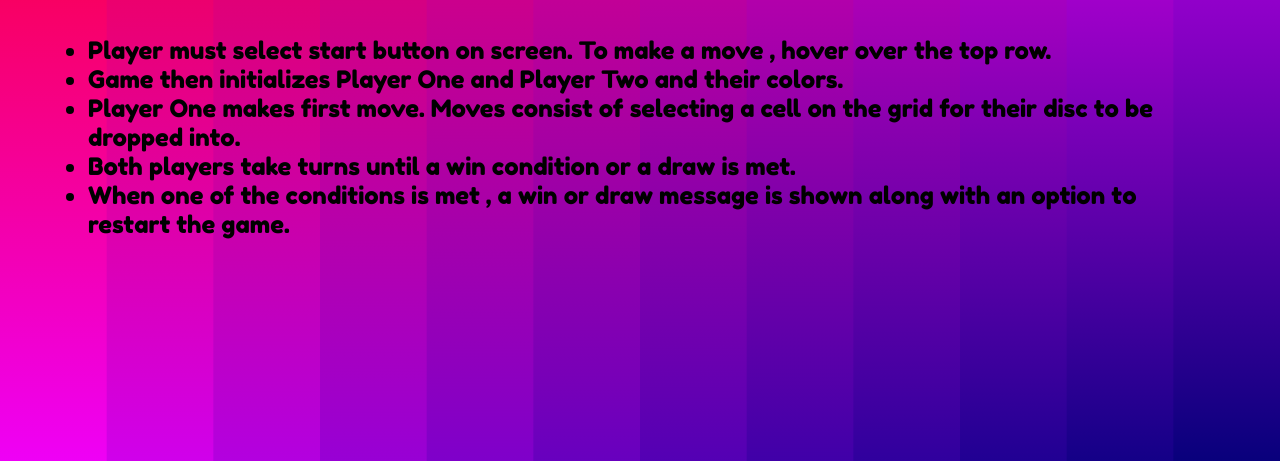
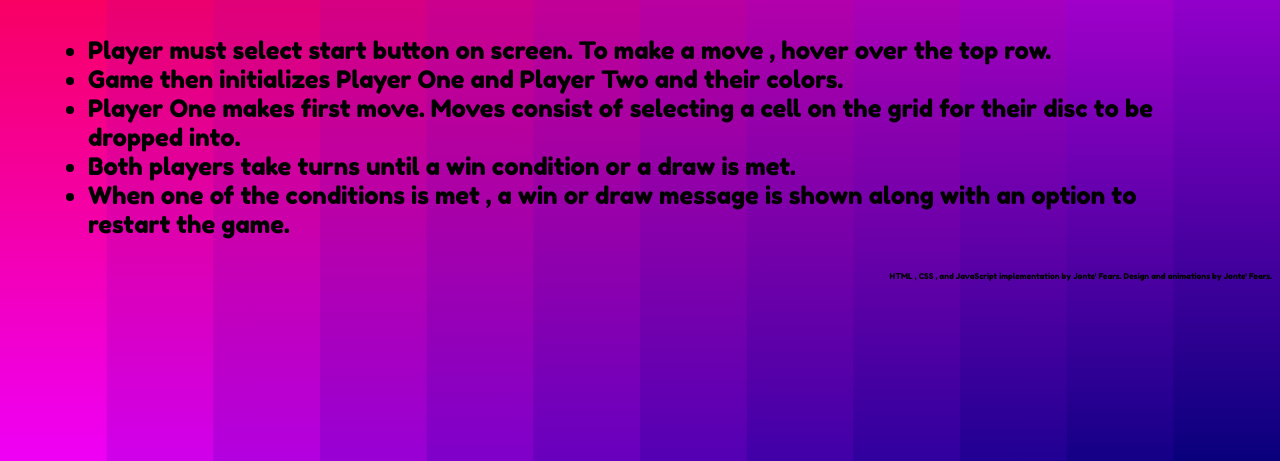
Before and after one commit to JYoung554/ConnectFour-Game, a plain HTML site: page index.html in a window 1280 px wide. Shown: the part 339-800 px from the top of the page. Drawn offline with Linux system fonts and the light colour scheme.

Commit message:
Updated Readme

```diff
--- a/app.js
+++ b/app.js
@@ -9,7 +9,6 @@ const resetButton = document.querySelector('.reset')
 const startGame = document.querySelector('.start')
 const homeButton = document.querySelector('.home')
 let currentPlayer = 'red'
-
 resetButton.style.backgroundColor = 'red'
 
 /////////////////////////////////////////////////////////////////////
--- a/index.html
+++ b/index.html
@@ -27,6 +27,6 @@
       </li>
       <li>When one of the conditions is met , a win or draw message is shown along with an option to restart the game.</li>
     </ul>
-
+<footer>HTML , CSS , and JavaScript implementation by Jonte' Fears. Design and animations by Jonte' Fears.</footer>
 </body>
 </html>
--- a/style.css
+++ b/style.css
@@ -141,3 +141,10 @@ ul li {
 ul {
   padding: 1em 5em;
 }
+
+footer {
+  display: flex;
+  justify-content: flex-end;
+  align-content: flex-end;
+  font-size: 0.5em;
+}
```
Also changed, not shown: C4Snap.png (added), 1 other file.
